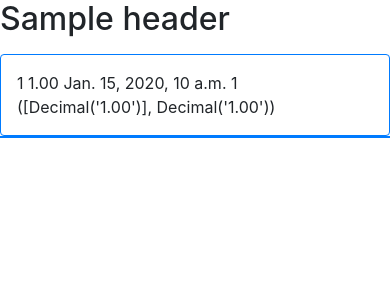
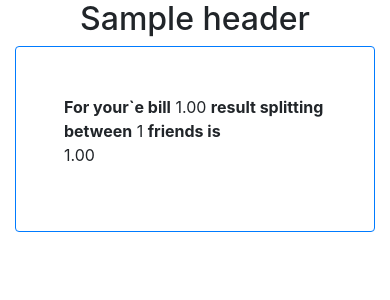
Before and after one commit to klep4a/splitbill, a Django app: template split_bill/templates/split_bill/detail.html in a window 390 px wide. Shown: the top 300 px of the page. Run offline with Django 3.2, Linux system fonts and the light colour scheme; tables that the repository leaves empty hold one stand-in row (values such as "Sample post"); the template is opened without the code that fills it: values that come from a table or form of the project are taken from there, most other values are stand-ins (such as "Sample title", 1, 10 or a date in 2020); some libraries are stand-ins or nearby versions.

Commit message:
first model

```diff
--- a/split_bill/models.py
+++ b/split_bill/models.py
@@ -9,15 +9,14 @@ class Bill(models.Model):
     date = models.DateTimeField(default=timezone.now)
     split_num = models.PositiveSmallIntegerField(null=True)
 
-
     def __str__(self):
-        return ' '.join(map(str, self.__dict__.values()))
+        return str(self.full_bill) + str(self.split_num)
 
     def split(self):
         "Returns the list of splitted values."
         if self.split_num:
-            self.s_v = []
+            self.split_list = []
             for _ in range(self.split_num)[:-1]:
-                self.s_v.append(round(self.full_bill / self.split_num, 2))
-            self.s_v.append(self.full_bill - sum(self.s_v))
-        return self.s_v, sum(self.s_v)
+                self.split_list.append(round(self.full_bill / self.split_num, 2))
+            self.split_list.append(self.full_bill - sum(self.split_list))
+        return self.split_list
--- a/split_bill/templates/split_bill/detail.html
+++ b/split_bill/templates/split_bill/detail.html
@@ -1,11 +1,14 @@
 {% extends "split_bill/index.html" %}
 
-{% block title %}{{ bill.date }}{% endblock %}
+{% block title %}{% endblock %}
 
 {% block content %}
-{{ bill.id }}
+<strong>For your`e bill</strong>
 {{ bill.full_bill }}
-{{ bill.date }}
+<strong>result splitting between</strong>
 {{ bill.split_num }}
-{{ bill.split }}
+<strong>friends is</strong>
+{% for each in bill.split %}
+<p>{{ each }}</p>
+{% endfor %}
 {% endblock %}
--- a/split_bill/templates/split_bill/index.html
+++ b/split_bill/templates/split_bill/index.html
@@ -7,27 +7,24 @@
     <head>
         <meta charset="utf-8" />
         <title>Splitbillapp {% block title %}{% endblock %}</title>
+        <link rel="shortcut icon" href="https://static.djangoproject.com/img/favicon.6dbf28c0650e.ico">
     </head>
     <body>
-        <h2>{{ header }}</h2>
-        <p>{{ message }}</p>
-        <div class="container-flex mb-4">
-            <div class="row mb-1">
-                <div class="col-sm-9 pr-sm-1 pl-sm-0">
-                    <div class="p-3 border border-primary rounded" >
+        <div class="container-fluid">
+            <h2 style="text-align: center">{{ header }}</h2>
+            <div class="row justify-content-center">
+                <div class="col-sm-10 pr-sm-1 pl-sm-1">
+                    <div class="p-5 border border-primary rounded" >
                         {% block content %}
                         <form action="." method="post">
                             {% csrf_token %}
-                        {{ form.as_p }}
+                            {{ form.as_p }}
 
                         <input type="submit" value="Input bill">
                         </form>
                         {% endblock %}
                     </div>
                 </div>
-                <div class="col-sm-3 border border-primary rounded">
-                    {% block menu %}{% endblock %}
-                </div>
             </div>
         </div>
     </body>
--- a/splitbill/urls.py
+++ b/splitbill/urls.py
@@ -17,6 +17,6 @@ from django.contrib import admin
 from django.urls import path, include
 
 urlpatterns = [
-    path('split_bill/', include('split_bill.urls')),
+    path('', include('split_bill.urls')),
     path('admin/', admin.site.urls),
 ]
```
Also changed, not shown: split_bill/views.py (+5 -16 lines).
